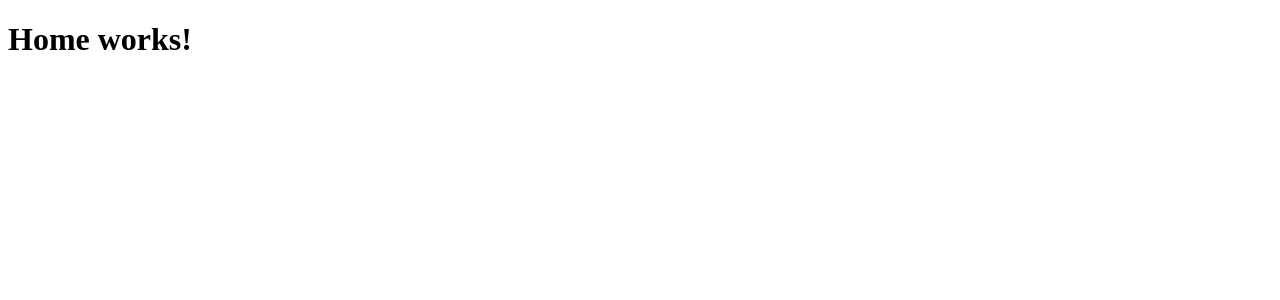
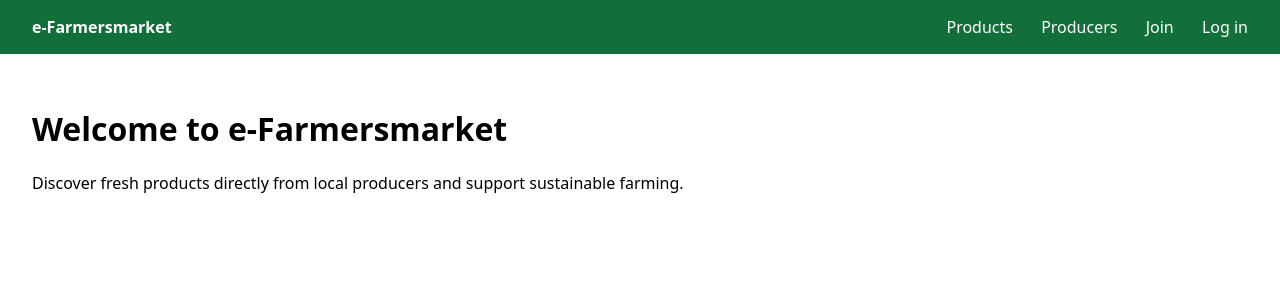
Before and after one commit to kaangecer/e-farmersmarket, a Flask app: page / in a window 1280 px wide. Shown: the top 300 px of the page. Run offline with Flask 3, Linux system fonts and the light colour scheme.

Commit message:
Adjusted the ladingpage with a header with subpages (Products, Producers, Join!, Login)

```diff
--- a/templates/home.html
+++ b/templates/home.html
@@ -1,6 +1,36 @@
 <!doctype html>
-<html>
+<html lang="en">
+  <head>
+    <meta charset="utf-8">
+    <title>e‑Farmersmarket – Home</title>
+    <style>
+      body { font-family: system-ui, sans-serif; margin: 0; }
+      header { background: #136f3a; color: white; padding: 1rem 2rem; display: flex; justify-content: space-between; align-items: center; }
+      header .logo { font-weight: 700; }
+      header nav a {
+        color: white;
+        margin-left: 1.5rem;
+        text-decoration: none;
+        font-weight: 500;
+      }
+      header nav a:hover { text-decoration: underline; }
+      main { padding: 2rem; }
+    </style>
+  </head>
   <body>
-    <h1>Home works!</h1>
+    <header>
+      <div class="logo">e‑Farmersmarket</div>
+      <nav>
+        <a href="/products">Products</a>
+        <a href="/producers">Producers</a>
+        <a href="/join">Join</a>
+        <a href="/login">Log in</a>
+      </nav>
+    </header>
+
+    <main>
+      <h1>Welcome to e‑Farmersmarket</h1>
+      <p>Discover fresh products directly from local producers and support sustainable farming.</p>
+    </main>
   </body>
 </html>
```
